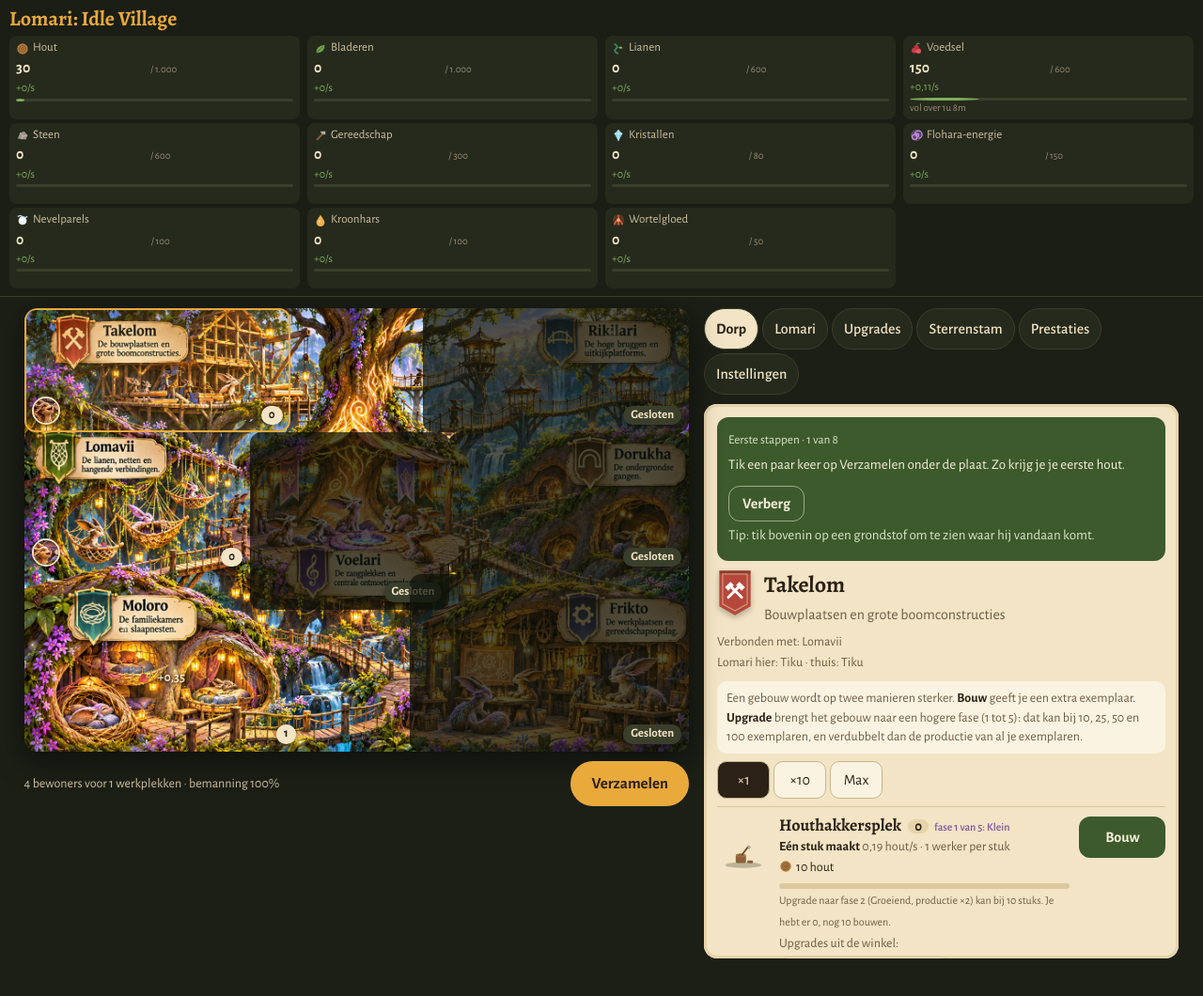
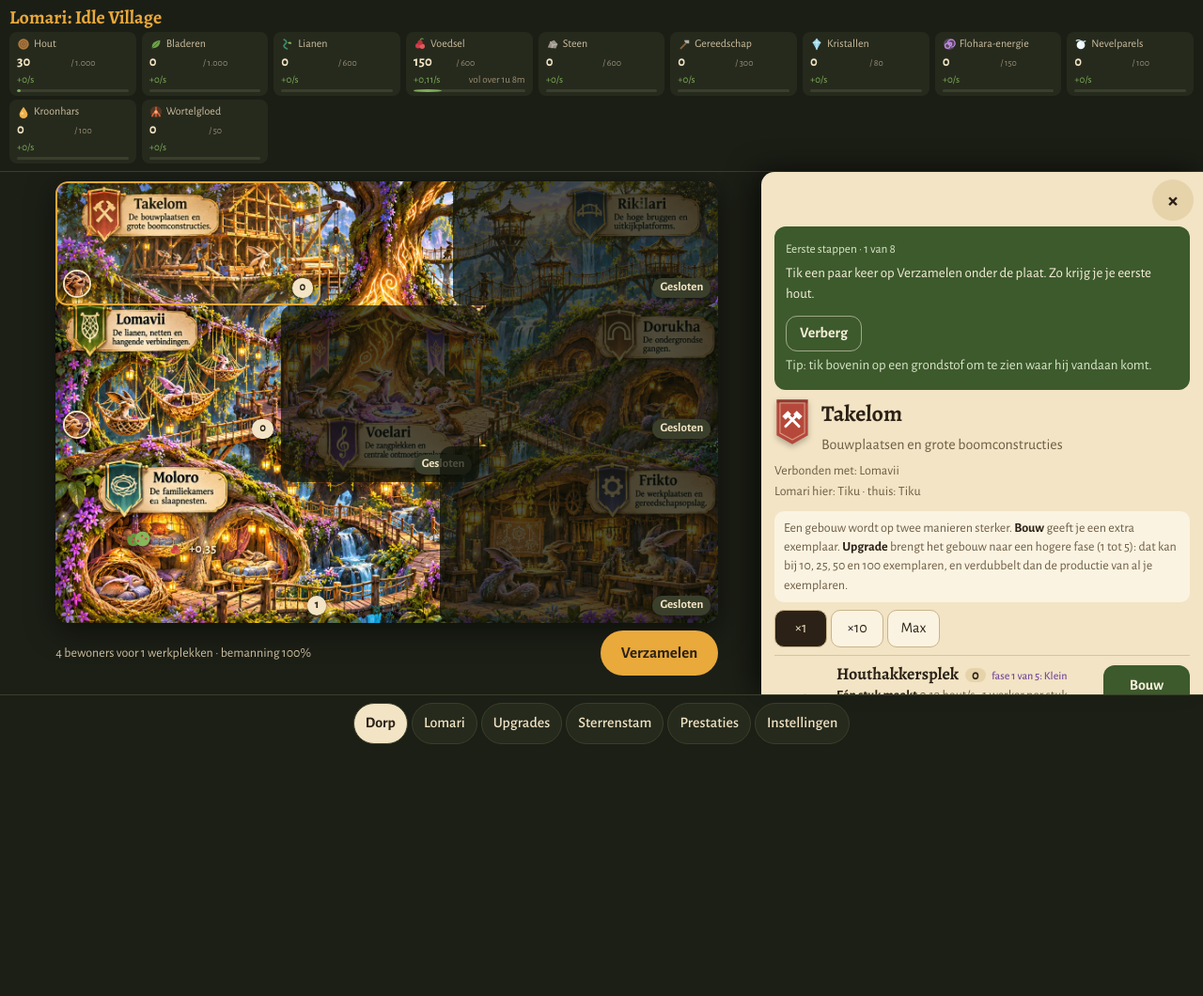
Before and after one commit to jezzator/lomari-idle-village, a plain HTML site: page index.html in a window 1280 px wide. Shown: the whole page at 94% size. After the commit the page ends 832 px from the top, so only its background shows below. Drawn offline with nearby package versions, Linux system fonts and the light colour scheme.

Commit message:
Dorp schermvullend met paneel als lade, gebouwen zichtbaar op de dorpsplaat
Op de computer schuift het paneel van rechts in beeld, op de telefoon van onderen;
de dorpsplaat vult de rest en is op de telefoon zijwaarts te verschuiven.
Gebouwen verschijnen per district op de plaat en worden groter met hun fase.

Co-Authored-By: Claude Opus 5.5 <noreply@anthropic.com>
Claude-Session: https://claude.ai/code/session_01Cs8SnUXPMPSPqoFrMnyEvJ

```diff
--- a/index.html
+++ b/index.html
@@ -162,18 +162,65 @@ table{border-collapse:collapse;width:100%;font-size:14px;margin-top:8px}td,th{te
 @media(max-width:900px){main{grid-template-columns:1fr}}
 @media(max-width:600px){.rs{grid-template-columns:auto auto minmax(0,1fr);column-gap:3px;padding:3px 5px}.rs .rn{grid-column:auto;font-size:0}.rs .rn .ri{width:15px;height:15px;margin:0}.rs b{font-size:14px}.rs small{font-size:10px;align-self:center;white-space:nowrap}.rs em{display:none}.rs .vul{grid-column:1/4}.rs .tijd{grid-column:1/4;font-size:10px;min-height:0}.kop{margin-bottom:4px}.kop h1{font-size:16px}#tabs{flex-wrap:nowrap;overflow-x:auto;scrollbar-width:none;margin-inline:-10px;padding-inline:10px}#tabs button{flex:none}.dorpinfo{margin-top:6px}#verzamel{min-height:44px}#toasts{bottom:10px}.toast{font-size:13px;padding:6px 12px;opacity:.95}}
 @media(max-width:520px){#res{grid-template-columns:repeat(4,minmax(0,1fr));gap:3px}.kop h1{font-size:18px}.spot .tag{font-size:11px;right:3px;bottom:3px}.gb{grid-template-columns:40px minmax(0,1fr)}.gb .knop{grid-column:2}.ico svg{width:40px;height:40px}}
+
+/* ---- Dorp schermvullend, paneel als lade ---- */
+:root{--kop:150px;--bar:62px}
+main#hoofd{display:block;max-width:none;padding:0;margin:0}
+.dorp{padding:10px max(2vw,10px) calc(var(--bar) + 12px)}
+.plaatwrap{display:flex;justify-content:center}
+.plaat{width:min(100%,calc((100vh - var(--kop) - var(--bar) - 86px) * 1.5));max-width:none}
+.dorpinfo{max-width:min(100%,calc((100vh - var(--kop) - var(--bar) - 86px) * 1.5));margin:8px auto 0}
+#gebieden{margin:0;flex:1 1 100%}
+#bouw{position:absolute;inset:0;pointer-events:none}
+#bouw svg{position:absolute;transform:translate(-50%,-100%);filter:drop-shadow(0 2px 3px #0009)}
+#tabs{position:fixed;left:0;right:0;bottom:0;z-index:8;margin:0;padding:8px max(2vw,10px) max(8px,env(safe-area-inset-bottom));background:rgba(28,31,22,.97);border-top:1px solid var(--lijn);justify-content:center;flex-wrap:nowrap;overflow-x:auto;scrollbar-width:none}
+#tabs button{flex:none}
+.lade{position:fixed;z-index:7;background:var(--perk);color:var(--inkt);box-shadow:-8px 0 30px #000a;display:flex;flex-direction:column;transition:transform .28s ease}
+.ladekop{display:flex;justify-content:space-between;align-items:center;padding:8px 10px 0 14px;font:700 15px "Alegreya Sans";color:var(--mute)}
+#dicht{width:44px;height:44px;border-radius:22px;border:0;background:#e6d3aa;color:var(--inkt);font-size:26px;line-height:1;cursor:pointer}
+.lade #paneel{flex:1;overflow:auto;max-height:none!important;border-radius:0;box-shadow:none;padding-top:6px;scroll-margin-top:0}
+@media(min-width:900px){
+ .lade{top:var(--kop);right:0;bottom:var(--bar);width:min(470px,42vw);border-radius:14px 0 0 14px;transform:translateX(105%)}
+ .lade.open{transform:none}
+ body.lade-open .dorp{padding-right:calc(min(470px,42vw) + 12px)}
+ body.lade-open .plaat,body.lade-open .dorpinfo{width:min(100%,calc((100vh - var(--kop) - var(--bar) - 86px) * 1.5))}
+}
+@media(max-width:899px){
+ .dorp{padding:6px 0 calc(var(--bar) + 8px)}
+ .plaatwrap{overflow-x:auto;justify-content:flex-start;scrollbar-width:none;height:calc(100svh - var(--kop) - var(--bar) - 66px);min-height:220px}
+ .plaatwrap::-webkit-scrollbar{display:none}
+ .plaat{height:100%;width:auto;aspect-ratio:1536/1024;border-radius:0;flex:none}
+ .dorpinfo{padding:0 10px;max-width:none;flex-wrap:nowrap;gap:8px;margin-top:6px}
+ #bew{font-size:12px;line-height:1.3}
+ #verzamel{min-height:42px;padding:0 16px;font-size:15px;flex:none}
+ #gebieden{position:absolute;left:10px;top:-52px;flex:none}
+ .lade{left:0;right:0;bottom:var(--bar);height:min(74svh,calc(100svh - var(--kop) - var(--bar) + 40px));border-radius:16px 16px 0 0;transform:translateY(105%);box-shadow:0 -8px 30px #000a}
+ .lade.open{transform:none}
+ #tabs{justify-content:flex-start}
+}
+
+@media(min-width:601px){
+ #res{grid-template-columns:repeat(auto-fit,minmax(128px,1fr));gap:4px 6px}
+ .rs{font-size:12px;padding:3px 7px;row-gap:0}.rs b{font-size:15px}
+ .rs em{grid-row:3;grid-column:1;font-size:11px}.rs .tijd{grid-row:3;grid-column:2;text-align:right;font-size:11px;min-height:0}.rs .vul{grid-row:4}
+ .kop{margin-bottom:4px}.kop h1{font-size:20px}
+}
+#toasts{bottom:calc(var(--bar) + 12px)!important;z-index:30}
+@media(prefers-reduced-motion:reduce){.lade{transition:none}}
 </style></head><body>
 <header class="top">
   <div class="kop"><h1>Lomari: Idle Village</h1><span id="nova"></span></div>
   <div id="res" aria-live="off"></div>
 </header>
-<main>
-  <section>
-    <div class="plaat"><img src="dorp.jpg" alt="Het Lomari-dorp in de oude boom, met de zeven districten"><canvas id="vlieg" aria-hidden="true"></canvas><div id="spots"></div><div id="fx" aria-hidden="true"></div><button id="bol" hidden aria-label="Lichtbol: tik om te vangen"></button></div>
-    <div id="gebieden"></div>
-    <div class="dorpinfo"><span id="bew"></span><span id="hon" hidden>Voedseltekort: productie gehalveerd</span><button id="verzamel">Verzamelen</button></div>
+<main id="hoofd">
+  <section class="dorp">
+    <div class="plaatwrap" id="plaatwrap"><div class="plaat"><img src="dorp.jpg" alt="Het Lomari-dorp in de oude boom, met de zeven districten"><canvas id="vlieg" aria-hidden="true"></canvas><div id="bouw" aria-hidden="true"></div><div id="spots"></div><div id="fx" aria-hidden="true"></div><button id="bol" hidden aria-label="Lichtbol: tik om te vangen"></button></div></div>
+    <div class="dorpinfo"><div id="gebieden"></div><span id="bew"></span><span id="hon" hidden>Voedseltekort: productie gehalveerd</span><button id="verzamel">Verzamelen</button></div>
   </section>
-  <section class="zijde">
+  <aside class="lade" id="lade" aria-label="Paneel">
+    <div class="ladekop"><span id="ladetitel"></span><button id="dicht" aria-label="Paneel sluiten">×</button></div>
+    <div id="paneel"></div>
+  </aside>
   <nav id="tabs" role="tablist">
     <button data-tab="dorp" aria-selected="true">Dorp</button>
     <button data-tab="lomari" aria-selected="false">Lomari<span id="lmn" class="bdg"></span></button>
@@ -182,8 +229,6 @@ table{border-collapse:collapse;width:100%;font-size:14px;margin-top:8px}td,th{te
     <button data-tab="prest" aria-selected="false">Prestaties</button>
     <button data-tab="instel" aria-selected="false">Instellingen</button>
   </nav>
-    <div id="paneel"></div>
-  </section>
 </main>
 <div class="dlg" id="dlg" role="dialog" aria-modal="true" aria-labelledby="dt"><div><h2 id="dt"></h2><div id="db"></div><div class="rij"><button class="knop" id="dja">Verder</button><button class="knop" id="dnee" hidden style="background:#cbb991;color:#2b2116">Annuleer</button></div></div></div>
 <div id="toasts"></div>
--- a/sw.js
+++ b/sw.js
@@ -1,5 +1,5 @@
 // Lomari: Idle Village — service worker: werkt offline, haalt updates op de achtergrond op.
-const CACHE = 'lomari-v3';
+const CACHE = 'lomari-v4';
 const FILES = ["./", "index.html", "data.js", "lomari.js", "art.js", "engine.js", "balans.js", "ui.js", "dorp.jpg", "portret/beki.jpg", "portret/brakka.jpg", "portret/droki.jpg", "portret/elomi.jpg", "portret/kavo.jpg", "portret/koro.jpg", "portret/liri.jpg", "portret/melo.jpg", "portret/niko.jpg", "portret/nira.jpg", "portret/ori.jpg", "portret/piko.jpg", "portret/seli.jpg", "portret/sora.jpg", "portret/tiku.jpg", "portret/varo.jpg", "portret/veyra.jpg", "portret/yomi.jpg", "icoon-192.png", "icoon-512.png"];
 self.addEventListener('install', e => { e.waitUntil(caches.open(CACHE).then(c => c.addAll(FILES))); self.skipWaiting(); });
 self.addEventListener('activate', e => { e.waitUntil(caches.keys().then(ks => Promise.all(ks.filter(k => k !== CACHE).map(k => caches.delete(k))))); self.clients.claim(); });
--- a/ui.js
+++ b/ui.js
@@ -84,8 +84,23 @@ function gebiedKnoppen() {
   const g = Object.keys(D.GEBIEDEN).filter(d => S.open.includes(d));
   $('#gebieden').innerHTML = g.length ? '<span>Gebieden:</span>' + g.map(d => `<button class="${sel === d ? 'sel' : ''}" data-sel="${d}" style="--dk:${DKLEUR[d]}">${d}${E.inDistrict(S, d).length ? ` · ${E.inDistrict(S, d).map(id => E.lomDef(id).naam).join(', ')}` : ''}</button>`).join('') : '';
 }
+function dorpGebouwen() {
+  let h = '';
+  for (const [d, x] of Object.entries(D.DISTRICTS)) {
+    if (!S.open.includes(d)) continue;
+    const [l, t, w, hh] = x.vak;
+    const lijst = E.BK.filter(b => B[b].d === d && S.n[b] > 0).sort((a, b) => (S.fase[b] - S.fase[a]) || (S.n[b] - S.n[a])).slice(0, 6);
+    lijst.forEach((b, i) => {
+      const rij = i < 3 ? 0 : 1, kol = i % 3, f = S.fase[b];
+      const cx = l + w * (.3 + kol * .2 + rij * .1), cy = t + hh * (rij ? .86 : .64);
+      const size = 6 + f * .8 + Math.min(2, Math.log10(S.n[b] + 1));
+      h += `<span style="left:${cx}%;top:${cy}%;width:${size}%;position:absolute;display:block;transform:translate(-50%,-100%)">${gebouwSvg(b, f).replace('<svg ', '<svg style="width:100%;height:auto;position:static;transform:none" ')}</span>`;
+    });
+  }
+  $('#bouw').innerHTML = h;
+}
 function hotspots() {
-  gebiedKnoppen(); setTimeout(gloed, 0);
+  gebiedKnoppen(); dorpGebouwen(); setTimeout(gloed, 0);
   $('#spots').innerHTML = Object.entries(D.DISTRICTS).map(([d, x]) => {
     const [l, t, w, h] = x.vak, open = S.open.includes(d);
     const n = E.BK.filter(b => B[b].d === d).reduce((a, b) => a + S.n[b], 0);
@@ -283,6 +298,7 @@ function maakSig() {
 function render() {
   sig = maakSig();
   $$('#tabs button').forEach(b => b.setAttribute('aria-selected', b.dataset.tab === tab));
+  $('#ladetitel').textContent = tab === 'dorp' ? '' : TITEL[tab];
   hotspots();
   const scroll = $('#paneel').scrollTop;
   $('#paneel').innerHTML = { dorp: paneelDorp, lomari: paneelLomari, upgrades: paneelUpgrades, stam: paneelStam, prest: paneelPrest, instel: paneelInstel }[tab]();
@@ -356,19 +372,43 @@ function uitleg(k) {
   dialoog(RES[k].naam, h, 'Sluiten'); $('#dt').insertAdjacentHTML('afterbegin', ico(k));
 }
 $('#res').onclick = e => { const b = e.target.closest('[data-res]'); if (b) uitleg(b.dataset.res); };
-$('#db').onclick = e => { const b = e.target.closest('[data-ga]'); if (b) { $('#dlg').classList.remove('open'); sel = b.dataset.ga; tab = 'dorp'; render(); if (innerWidth < 900) $('#paneel').scrollIntoView({ behavior: 'smooth', block: 'start' }); } };
+$('#db').onclick = e => { const b = e.target.closest('[data-ga]'); if (b) { $('#dlg').classList.remove('open'); naarDistrict(b.dataset.ga); } };
+
+// ---------- lade ----------
+let ladeOpen = false;
+const TITEL = { dorp: 'Dorp', lomari: 'Lomari', upgrades: 'Upgrades', stam: 'Sterrenstam', prest: 'Prestaties', instel: 'Instellingen' };
+function lade(open) {
+  ladeOpen = open; $('#lade').classList.toggle('open', open); document.body.classList.toggle('lade-open', open);
+  $('#ladetitel').textContent = tab === 'dorp' ? '' : TITEL[tab];
+  if (open) $('#paneel').scrollTop = 0;
+}
+function maten() {
+  document.documentElement.style.setProperty('--kop', $('.top').offsetHeight + 'px');
+  document.documentElement.style.setProperty('--bar', $('#tabs').offsetHeight + 'px');
+  const w = $('#plaatwrap');
+  if (innerWidth < 900) w.style.height = Math.max(220, innerHeight - $('.top').offsetHeight - $('#tabs').offsetHeight - $('.dorpinfo').offsetHeight - 22) + 'px';
+  else w.style.height = '';
+}
+addEventListener('resize', maten); new ResizeObserver(maten).observe(document.querySelector('.top'));
+$('#dicht').onclick = () => lade(false);
+addEventListener('keydown', e => { if (e.key === 'Escape' && ladeOpen && !$('#dlg').classList.contains('open')) lade(false); });
+function naarDistrict(d) {
+  sel = d; tab = 'dorp'; render(); lade(true);
+  const w = $('#plaatwrap'), v = D.DISTRICTS[d]?.vak;
+  if (v && w.scrollWidth > w.clientWidth) w.scrollTo({ left: (v[0] + v[2] / 2) / 100 * w.scrollWidth - w.clientWidth / 2, behavior: stil ? 'auto' : 'smooth' });
+}
 
 // ---------- invoer ----------
-$('#tabs').onclick = e => { const b = e.target.closest('button'); if (b) { tab = b.dataset.tab; render(); if (innerWidth < 900) $('#paneel').scrollIntoView({ block: 'start' }); } };
-$('#gebieden').onclick = e => { const b = e.target.closest('[data-sel]'); if (b) { sel = b.dataset.sel; tab = 'dorp'; render(); if (innerWidth < 900) $('#paneel').scrollIntoView({ behavior: 'smooth', block: 'start' }); } };
-$('#spots').onclick = e => { const b = e.target.closest('[data-sel]'); if (b) { sel = b.dataset.sel; tab = 'dorp'; render(); if (innerWidth < 900) $('#paneel').scrollIntoView({ behavior: 'smooth', block: 'start' }); } };
+$('#tabs').onclick = e => { const b = e.target.closest('button'); if (!b) return; if (ladeOpen && tab === b.dataset.tab) return lade(false); tab = b.dataset.tab; render(); lade(true); };
+$('#gebieden').onclick = e => { const b = e.target.closest('[data-sel]'); if (b) naarDistrict(b.dataset.sel); };
+$('#spots').onclick = e => { const b = e.target.closest('[data-sel]'); if (b) naarDistrict(b.dataset.sel); };
 $('#verzamel').onclick = () => {
   S.tikken = (S.tikken || 0) + 1; const uit = E.verzamel(S), f = document.createElement('span'); f.className = 'zweef';
   f.textContent = `+${fmt(uit.hout)} hout · +${fmt(uit.bladeren)} bladeren`; $('#verzamel').after(f); setTimeout(() => f.remove(), 900); ververs();
 };
 $('#paneel').addEventListener('click', e => {
   const b = e.target.closest('button'); if (!b || b.disabled) return; const d = b.dataset;
-  if (d.ga) { sel = d.ga; tab = 'dorp'; render(); }
+  if (d.ga) naarDistrict(d.ga);
   else if (d.tabGa) { tab = d.tabGa; render(); }
   else if (b.id === 'gidsuit') { S.instel.gidsUit = true; bewaar(); render(); }
   else if (d.modus) { modus = d.modus === 'max' ? 'max' : +d.modus; render(); }
@@ -487,5 +527,6 @@ setInterval(() => {
 }, 250);
 addEventListener('pagehide', bewaar);
 document.addEventListener('visibilitychange', () => { if (document.hidden) { verborgen = true; bewaar(); } else { verborgen = false; const weg = (Date.now() - S.t) / 1000; if (weg > 60) { const o = E.offline(S, weg); toast(`Terug na ${duur(o.sec)}: het dorp heeft ${duur(o.eff)} doorgewerkt`); } vorige = performance.now(); } });
-render();
+render(); maten();
+if (!S.instel.gidsUit && GIDS.some(g => !g.klaar())) lade(true);
 }
```
Lines whose indentation alone changed are shown as unchanged.
